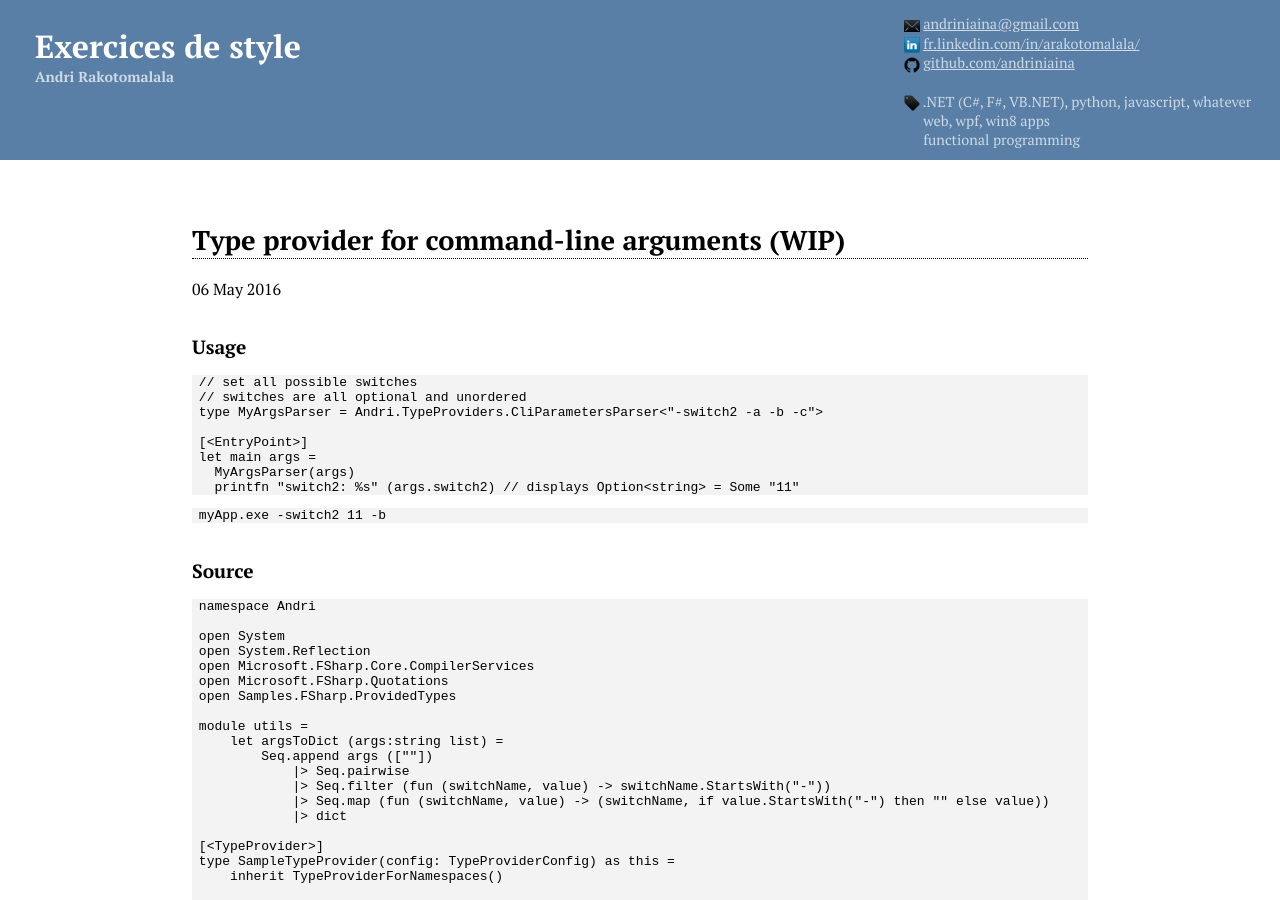
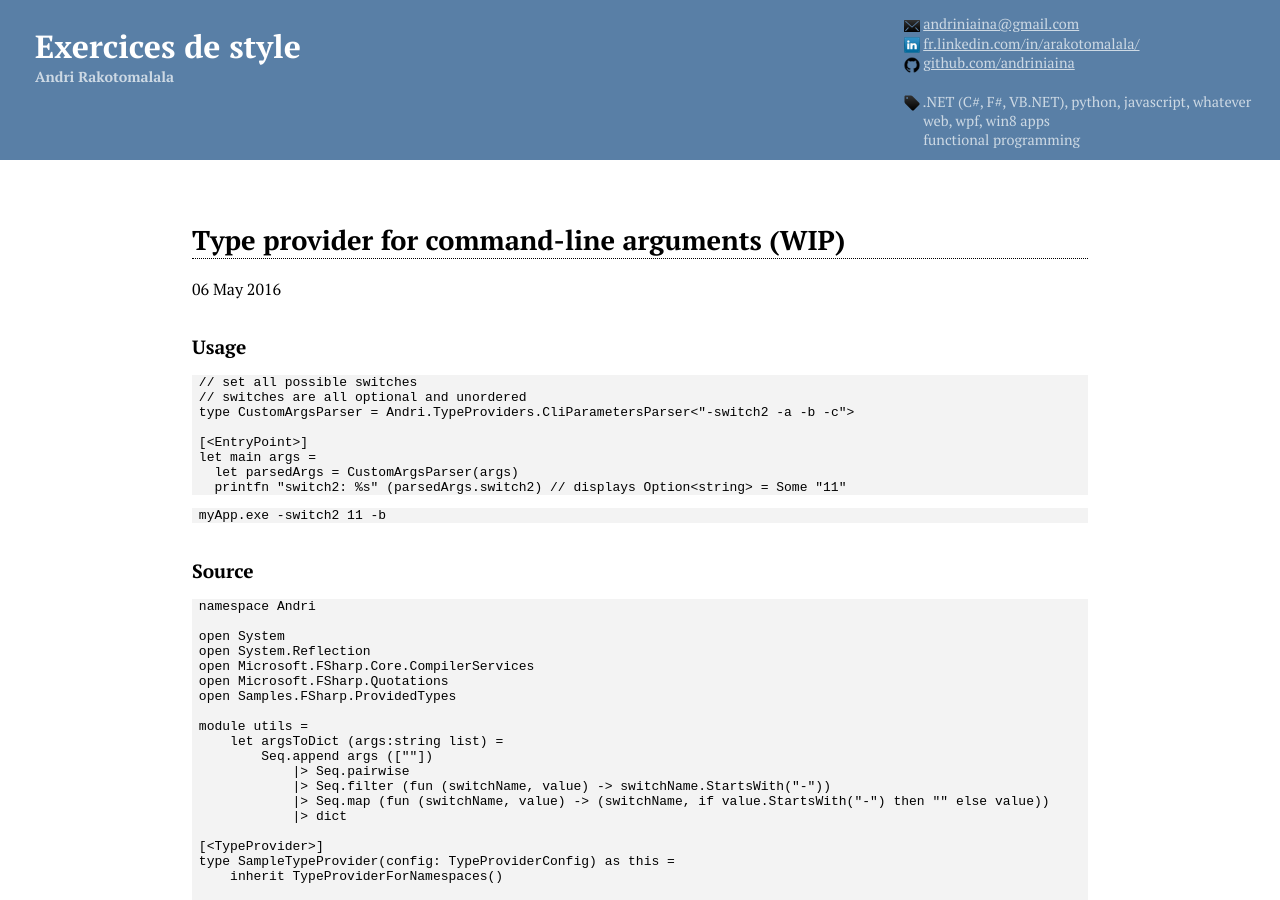
Before and after one commit to andriniaina/andriniaina.github.io, a Jekyll site: the page built from _posts/2016-05-06-command-line-args-type-provider.markdown, in a window 1280 px wide and 900 px high. Built offline with Jekyll 4.4.1, drawn with Linux system fonts in a browser that asks for light colours; nearby versions of some CDN libraries.

Commit message:
rectification

````diff
--- a/_posts/2016-05-06-command-line-args-type-provider.markdown
+++ b/_posts/2016-05-06-command-line-args-type-provider.markdown
@@ -11,12 +11,12 @@ Usage
 ```fsharp
 // set all possible switches
 // switches are all optional and unordered
-type MyArgsParser = Andri.TypeProviders.CliParametersParser<"-switch2 -a -b -c">
+type CustomArgsParser = Andri.TypeProviders.CliParametersParser<"-switch2 -a -b -c">
 
 [<EntryPoint>]
 let main args =
-  MyArgsParser(args)
-  printfn "switch2: %s" (args.switch2) // displays Option<string> = Some "11"
+  let parsedArgs = CustomArgsParser(args)
+  printfn "switch2: %s" (parsedArgs.switch2) // displays Option<string> = Some "11"
 ```
 
 ```
````
